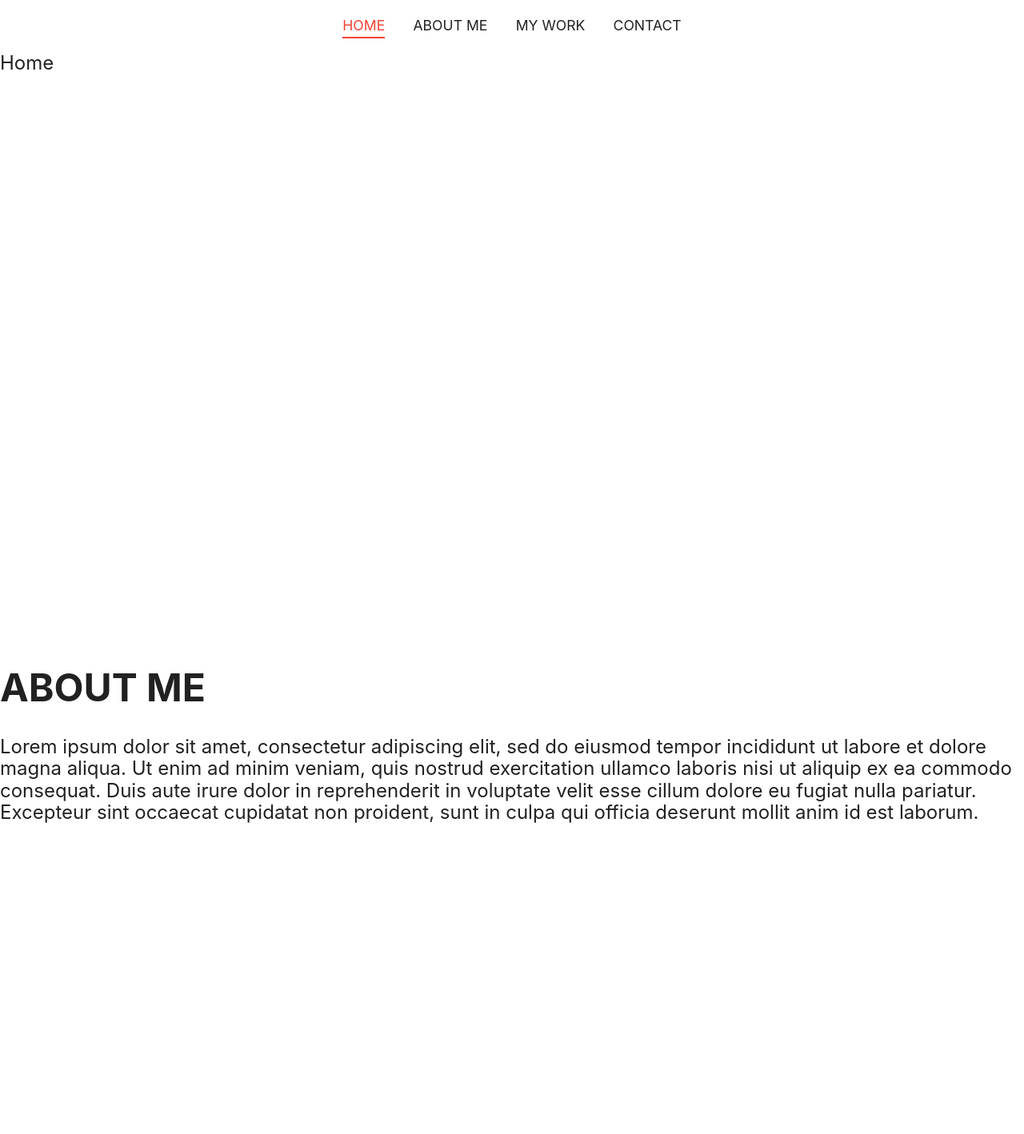
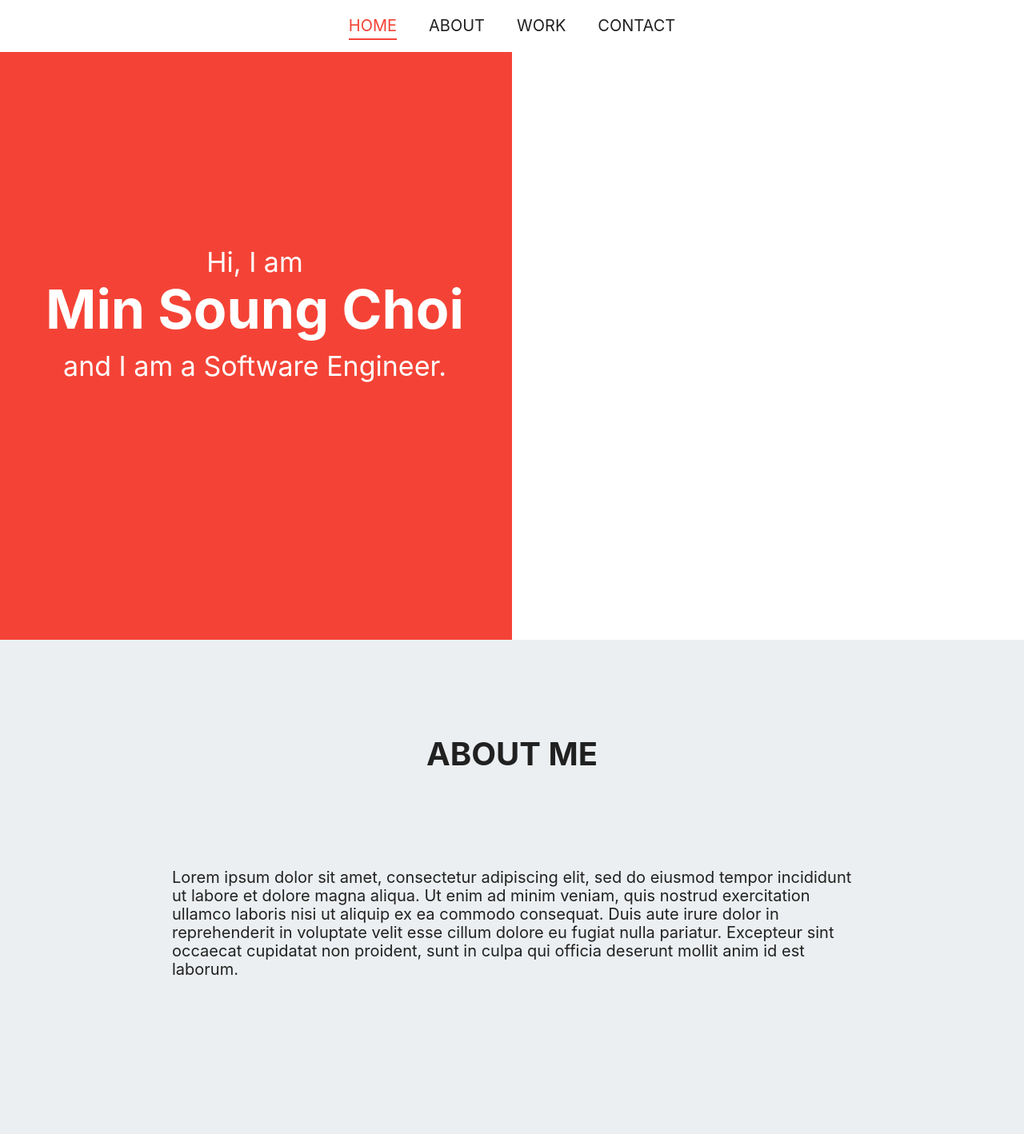
Before and after one commit to happy96026/happy96026.github.io, a website: page index.html in a window 1280 px wide. Shown: the top 1418 px of the page at 80% size. Drawn offline with nearby package versions, Linux system fonts and the light colour scheme.

Commit message:
adding reponsivity

```diff
--- a/index.html
+++ b/index.html
@@ -25,12 +25,12 @@
         </li>
         <li class="nav__list-item">
           <a class="nav__link" href="#">
-            <span class="nav__link-text">ABOUT ME</span>
+            <span class="nav__link-text">ABOUT</span>
           </a>
         </li>
         <li class="nav__list-item">
           <a class="nav__link" href="#">
-            <span class="nav__link-text">MY WORK</span>
+            <span class="nav__link-text">WORK</span>
           </a>
         </li>
         <li class="nav__list-item">
@@ -42,43 +42,56 @@
     </nav>
 
     <main class="main">
-      <div class="section home">
-        Home
+      <div class="section-container home">
+        <div class="home__text-container">
+          <div class="home__text">
+            <span class="home__header">Hi, I am</span>
+            <h1 class="home__body">Min Soung Choi</h1>
+            <span class="home__footer">and I am a Software Engineer.</span>
+          </div>
+        </div>
+        <div class="home__img"></div>
       </div>
 
-      <div class="section about">
-        <h1 class="heading">ABOUT ME</h1>
-        <div>
-          Lorem ipsum dolor sit amet, consectetur adipiscing elit, sed do eiusmod tempor
-          incididunt ut labore et dolore magna aliqua. Ut enim ad minim veniam, quis nostrud
-          exercitation ullamco laboris nisi ut aliquip ex ea commodo consequat. Duis aute
-          irure dolor in reprehenderit in voluptate velit esse cillum dolore eu fugiat nulla
-          pariatur. Excepteur sint occaecat cupidatat non proident, sunt in culpa qui officia
-          deserunt mollit anim id est laborum.
+      <div class="section-container about">
+        <div class="section">
+          <h1 class="section__header">ABOUT ME</h1>
+          <div class="section__body">
+            Lorem ipsum dolor sit amet, consectetur adipiscing elit, sed do eiusmod tempor
+            incididunt ut labore et dolore magna aliqua. Ut enim ad minim veniam, quis nostrud
+            exercitation ullamco laboris nisi ut aliquip ex ea commodo consequat. Duis aute
+            irure dolor in reprehenderit in voluptate velit esse cillum dolore eu fugiat nulla
+            pariatur. Excepteur sint occaecat cupidatat non proident, sunt in culpa qui officia
+            deserunt mollit anim id est laborum.
+          </div>
         </div>
       </div>
 
-      <div class="section work">
-        <h1 class="heading">MY WORK</h1>
-        <div>
-          Lorem ipsum dolor sit amet, consectetur adipiscing elit, sed do eiusmod tempor
-          incididunt ut labore et dolore magna aliqua. Ut enim ad minim veniam, quis nostrud
-          exercitation ullamco laboris nisi ut aliquip ex ea commodo consequat. Duis aute
-          irure dolor in reprehenderit in voluptate velit esse cillum dolore eu fugiat nulla
-          pariatur. Excepteur sint occaecat cupidatat non proident, sunt in culpa qui officia
-          deserunt mollit anim id est laborum.
+      <div class="section-container work">
+        <div class="section">
+          <h1 class="section__header">THINGS I HAVE DONE</h1>
+          <div class="section__body">
+            Lorem ipsum dolor sit amet, consectetur adipiscing elit, sed do eiusmod tempor
+            incididunt ut labore et dolore magna aliqua. Ut enim ad minim veniam, quis nostrud
+            exercitation ullamco laboris nisi ut aliquip ex ea commodo consequat. Duis aute
+            irure dolor in reprehenderit in voluptate velit esse cillum dolore eu fugiat nulla
+            pariatur. Excepteur sint occaecat cupidatat non proident, sunt in culpa qui officia
+            deserunt mollit anim id est laborum.
+          </div>
         </div>
       </div>
 
-      <div class="section contact">
-        <h1 class="heading">CONTACT ME</h1>
-        <div>
-          Lorem ipsum dolor sit amet, consectetur adipiscing elit, sed do eiusmod tempor
-          incididunt ut labore et dolore magna aliqua. Ut enim ad minim veniam, quis nostrud
-          exercitation ullamco laboris nisi ut aliquip ex ea commodo consequat. Duis aute
-          irure dolor in reprehenderit in voluptate velit esse cillum dolore eu fugiat nulla
-          pariatur. Excepteur sint occaecat cupidatat non proident, sunt in culpa qui officia
-          deserunt mollit anim id est laborum.
+      <div class="section-container contact">
+        <div class="section">
+          <h1 class="section__header">LET'S CONNECT</h1>
+          <div>
+            Lorem ipsum dolor sit amet, consectetur adipiscing elit, sed do eiusmod tempor
+            incididunt ut labore et dolore magna aliqua. Ut enim ad minim veniam, quis nostrud
+            exercitation ullamco laboris nisi ut aliquip ex ea commodo consequat. Duis aute
+            irure dolor in reprehenderit in voluptate velit esse cillum dolore eu fugiat nulla
+            pariatur. Excepteur sint occaecat cupidatat non proident, sunt in culpa qui officia
+            deserunt mollit anim id est laborum.
+          </div>
         </div>
       </div>
     </main>
--- a/styles.css
+++ b/styles.css
@@ -1,5 +1,5 @@
 /*
-Material colors: https://material.io/resources/color/#!/?view.left=0&view.right=0&primary.color=F44336&secondary.color=33691E
+Material colors: https://material.io/resources/color/#!/?view.left=0&view.right=0&primary.color=F44336&secondary.color=283593&primary.text.color=ffffff
 */
 
 :root {
@@ -7,8 +7,35 @@ Material colors: https://material.io/resources/color/#!/?view.left=0&view.right=
   --color-primary: #f44336;
   --color-primary-light: #ff7961;
   --color-primary-dark: #ba000d;
+  --color-secondary: #283593;
+  --color-secondary-light: #5f5fc4;
+  --color-secondary-dark: #001064;
   --nav-height: 65px;
   --transition-duration: 300ms;
+  --section-margin-y: 6rem;
+
+  font-size: 20px;
+}
+
+@media only screen and (max-width: 1199px) {
+  :root {
+  --section-margin-y: 4rem;
+    font-size: 18px;
+  }
+}
+
+@media only screen and (max-width: 991px) {
+  :root {
+  --section-margin-y: 3rem;
+    font-size: 16px;
+  }
+}
+
+@media only screen and (max-width: 767px) {
+  :root {
+  --section-margin-y: 2rem;
+    font-size: 16px;
+  }
 }
 
 body {
@@ -30,8 +57,9 @@ body {
   top: 0;
   background: white;
   height: var(--nav-height);
-  box-shadow: 0px 0px 6px 0px rgba(0, 0, 0, 0.1);
+  box-shadow: 0px 0px 10px 0px rgba(0, 0, 0, 0.2);
   transition: box-shadow ease-in-out var(--transition-duration);
+  z-index: 1;
 }
 
 .nav_top {
@@ -49,7 +77,6 @@ body {
 }
 
 .nav__link {
-  font-size: 1.1em;
   color: inherit;
   font-weight: 400;
   text-decoration: none;
@@ -79,9 +106,68 @@ body {
 }
 
 .main {
-  font-size: 1.5rem;
+  font-size: 1rem;
+}
+
+.section-container {
+  min-height: calc(100vh - var(--nav-height));
+  display: flex;
+}
+
+.section-container:not(.home) {
+  justify-content: center;
 }
 
 .section {
-  min-height: calc(100vh - var(--nav-height));
+  margin: var(--section-margin-y) 0;
+  width: 850px;
+  max-width: 85%;
 }
+
+.section__header {
+  text-align: center;
+  margin: 0 0 var(--section-margin-y);
+}
+
+.home {
+  display: flex;
+}
+
+.home__img {
+  flex: 1;
+}
+
+.home__text-container {
+  display: flex;
+  flex-direction: column;
+  justify-content: center;
+  align-items: flex-end;
+  flex: 1;
+  color: white;
+  background-color: var(--color-primary);
+}
+
+.home__text {
+  margin-right: 3rem;
+  position: relative;
+  bottom: 2rem;
+  font-size: 1.7rem;
+}
+
+.home__text > * {
+  text-align: center;
+  display: block;
+}
+
+.home__body {
+  margin: 0 0 0.2em;
+}
+
+.about {
+  background-color: #eceff1;
+}
+
+.contact {
+  background-color: #283593;
+  color: white;
+}
```
Also changed, not shown: package.json (added, +14 -0 lines), 2 other files.
